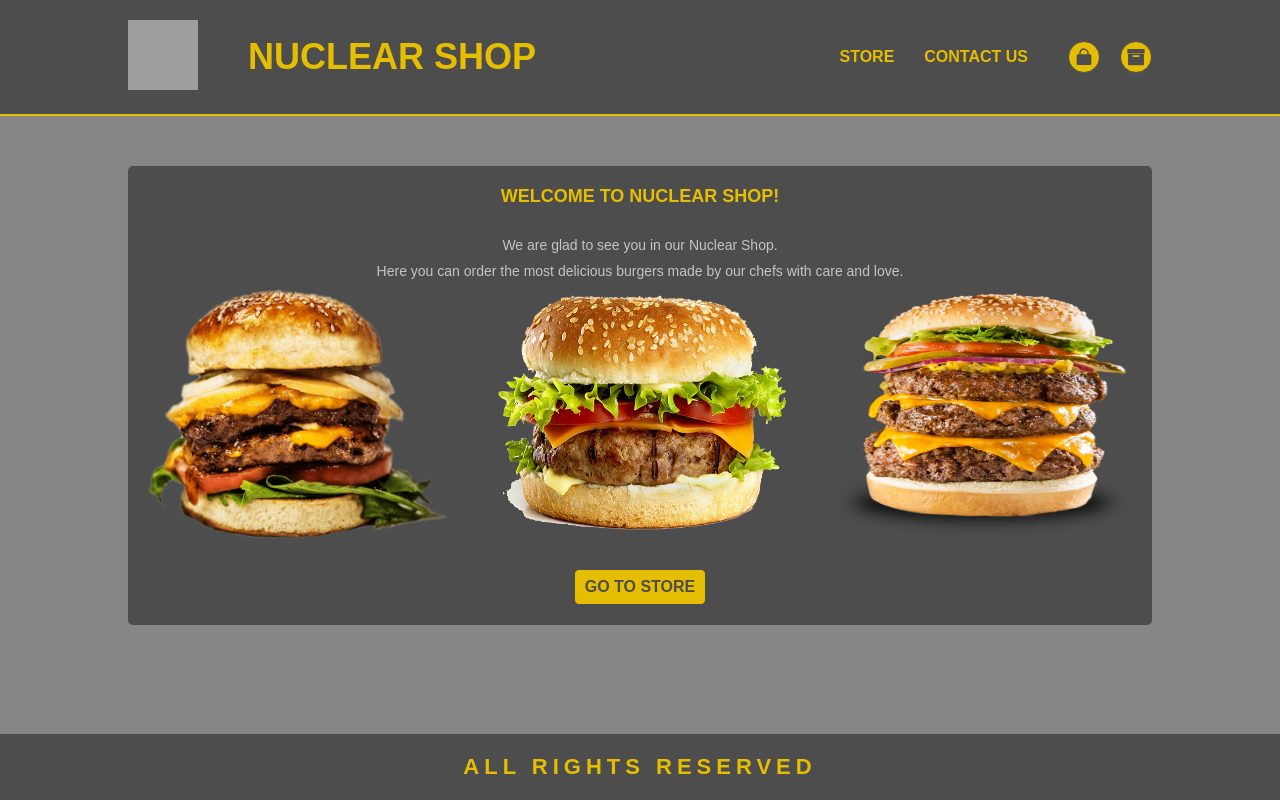
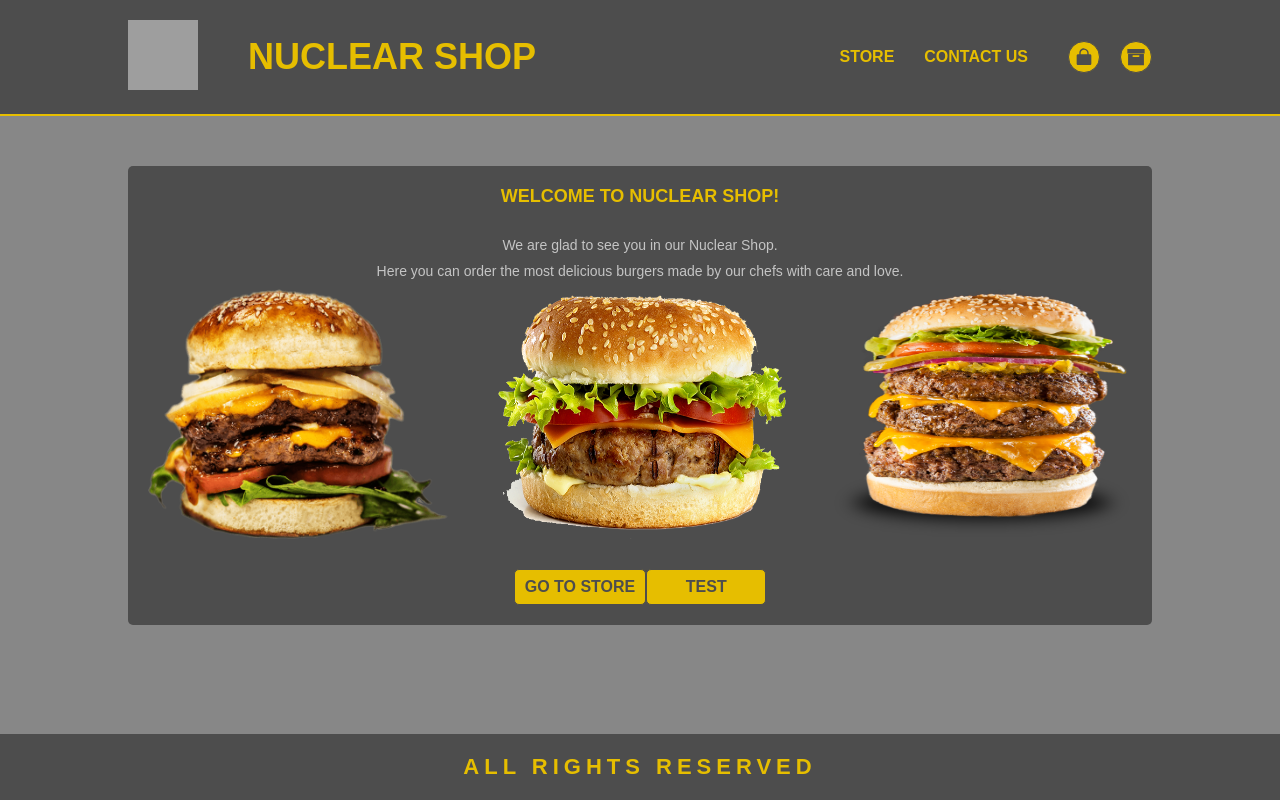
Before and after one commit to PersickWebdev/react-nuclear-shop, a React (Create React App) app: page / in a window 1280 px wide. Built offline with nearby package versions, Linux system fonts and the light colour scheme; data requests are answered from the project's data file; grey boxes are pictures that could not be loaded.

Commit message:
feature(UI): "Button" added

```diff
--- a/src/pages/WelcomePage/WelcomePage.tsx
+++ b/src/pages/WelcomePage/WelcomePage.tsx
@@ -1,7 +1,14 @@
 import React from 'react';
 import styles from './WelcomePage.module.scss';
+import { Link } from 'react-router-dom';
+import { Button } from '../../ui';
 
 const WelcomePage = () => {
+    const testButtonHandler = (event: React.MouseEvent<HTMLButtonElement>) => {
+        event.preventDefault();
+        console.log('testButtonHandler: ', event.currentTarget.name);
+    };
+
     return (
         <div className={styles['welcome-page']}>
             <div className={styles['container']}>
@@ -35,12 +42,26 @@ const WelcomePage = () => {
                         </div>
                     </div>
                     <div className={styles['welcome-page__buttons-box']}>
-                        <a
+                        <Link
                             className={styles['welcome-page__link']}
-                            href="/store"
+                            to="/store"
                         >
                             GO TO STORE
-                        </a>
+                        </Link>
+                        <Button
+                            id='button-test'
+                            name='button-test'
+                            action={testButtonHandler}
+                            // stylesPreset='link'
+                        >
+                            TEST
+                            {/*<Link*/}
+                            {/*    className={styles['welcome-page__link']}*/}
+                            {/*    to="/store"*/}
+                            {/*>*/}
+                            {/*    TEST*/}
+                            {/*</Link>*/}
+                        </Button>
                     </div>
                 </div>
             </div>
--- /dev/null
+++ b/src/ui/Button/Button.module.scss
@@ -0,0 +1,27 @@
+@import '../../scss/colors';
+@import '../../scss/mixins';
+@import '../../scss/variables';
+
+.button {
+  min-width: 120px;
+  padding: 8px 10px;
+  outline: none;
+  background-color: $nuclear-middle;
+  border: 1px solid $gray-dark;
+  border-radius: 5px;
+  transition: all 0.3s ease;
+  cursor: pointer;
+  @include text(16px, 600, uppercase, none, $gray-dark);
+
+  &:hover {
+    color: $nuclear-middle;
+    background-color: $gray-dark;
+    border: 1px solid $nuclear-middle;
+  }
+
+  &.link {
+    padding: unset;
+    border: none;
+  }
+
+}
--- /dev/null
+++ b/src/ui/Button/Button.tsx
@@ -0,0 +1,34 @@
+import React from 'react';
+import styles from './Button.module.scss';
+import { useUtils } from '../../utils';
+
+interface IButton {
+    id: string;
+    name: string;
+    children: any;
+    action?: (event: React.MouseEvent<HTMLButtonElement>) => void;
+    stylesPreset?: any;
+}
+
+// Button presets:
+//      - link
+
+const presetOptions: string[] = ['link'];
+
+const Button = ({ id, name, children, action, stylesPreset }:IButton) => {
+    const { getAdditionalClass } = useUtils();
+    const additionalClass = getAdditionalClass(presetOptions, stylesPreset);
+
+    return (
+        <button
+            className={`${styles['button']} ${styles[additionalClass]}`}
+            id={id}
+            name={name}
+            onClick={(event: React.MouseEvent<HTMLButtonElement>) => action ? action(event) : null}
+        >
+            {children}
+        </button>
+    );
+};
+
+export default Button;
--- a/src/ui/index.ts
+++ b/src/ui/index.ts
@@ -1 +1,2 @@
 export { Icons } from './Icons/Icons';
+export { default as Button } from './Button/Button';
--- a/src/utils/useUtils.tsx
+++ b/src/utils/useUtils.tsx
@@ -25,5 +25,20 @@ export const useUtils = () => {
         }
     };
 
-    return { processArrayToString };
+    const getAdditionalClass = (presetOptionsArray: string[], incomingPreset: string) => {
+        if (incomingPreset === '') return '';
+
+        let result = '';
+
+        presetOptionsArray.forEach((item: string) => {
+            if (item === incomingPreset) {
+                result = incomingPreset;
+                return;
+            }
+        });
+
+        return result;
+    };
+
+    return { processArrayToString, getAdditionalClass };
 };
```
Also changed, not shown: 1 other file (tests, documents, lock files or other folders).
